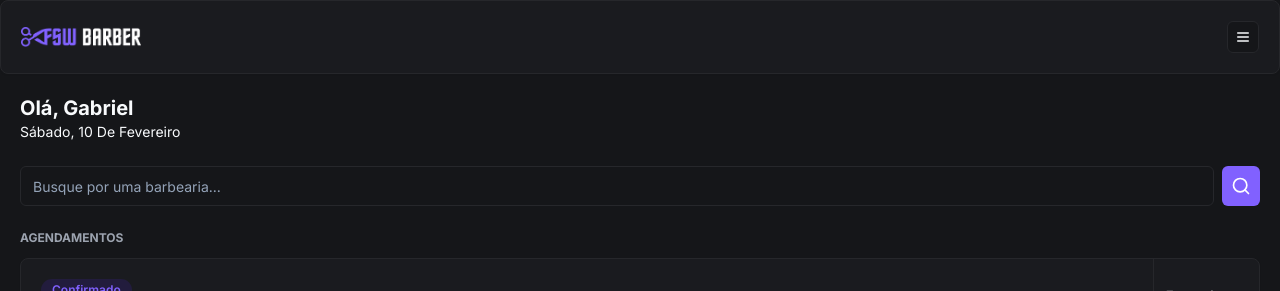
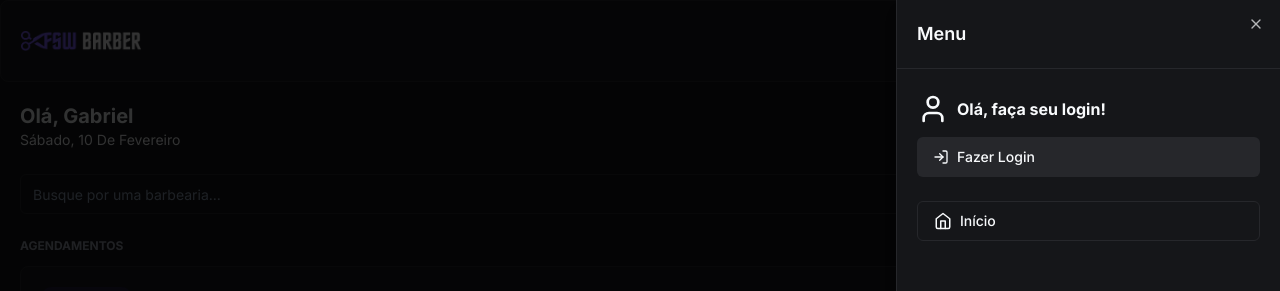
Before and after one commit to gabrielrevolti/barber-original, a Next.js app: page / in a window 1280 px wide. Both pictures are taken after a click on the button 1243 px from the left and 37 px from the top of the page. Shown: the top 291 px of the page. Built offline with nearby package versions, Linux system fonts and the light colour scheme; no server answers; the database is empty.

Commit message:
feat: add sign in and sign out

```diff
--- a/app/_components/header.tsx
+++ b/app/_components/header.tsx
@@ -1,16 +1,85 @@
+"use client"
+
 import Image from "next/image";
 import { Card, CardContent } from "./ui/card";
 import { Button } from "./ui/button";
-import { MenuIcon } from "lucide-react";
+import { CalendarIcon, HomeIcon, LogInIcon, LogOutIcon, MenuIcon, UserIcon } from "lucide-react";
+import { signIn, signOut, useSession } from "next-auth/react";
+import { Sheet, SheetContent, SheetHeader, SheetTitle, SheetTrigger } from "./ui/sheet";
+import { Avatar, AvatarImage } from "./ui/avatar";
+import Link from "next/link";
 
 const Header = () => {
+  const {data, status} = useSession()
+
+  const handleLogoutClick =  () => signOut()
+
+  const handleLoginClick = () => signIn('google')
+
   return (
     <Card>
       <CardContent className="p-5 justify-between items-center flex flex-row">
-        <Image src="/logo.png" alt="FSW Barber" height={22} width={120} />
-        <Button variant="outline" size="icon" className="h-8 w-8">
-          <MenuIcon size={16} />
-        </Button>
+        <Image src="/logo.png" alt="FSW Barber" height={18} width={120} />
+        <Sheet>
+          <SheetTrigger asChild>
+            <Button variant="outline" size="icon">
+              <MenuIcon size={16} />
+            </Button>
+          </SheetTrigger>
+
+          <SheetContent className="p-0">
+            <SheetHeader className="text-left border-b border-solid border-secondary p-5">
+              <SheetTitle>Menu</SheetTitle>
+            </SheetHeader>
+
+            {data?.user ? (
+              <div className="flex justify-between items-center px-5 py-6">
+                <div className="flex items-center gap-3">
+                  <Avatar>
+                    <AvatarImage src={data.user?.image ?? ""}/>
+                  </Avatar>
+
+                  <h2 className="font-bold">{data.user.name}</h2>
+                </div>
+
+                <Button variant="secondary" size="icon">
+                  <LogOutIcon onClick={handleLogoutClick} size={18}/>
+                </Button>
+              </div>
+            ): (
+              <div className="flex flex-col px-5 py-6 gap-3">
+                <div className="flex items-center gap-2">
+                  <UserIcon size={32}/>
+                  <h2 className="font-bold">Olá, faça seu login!</h2>
+                </div>
+                <Button variant="secondary" className="w-full justify-start" onClick={handleLoginClick}>
+                  <LogInIcon className="mr-2" size={16}/>
+                  Fazer Login
+                </Button>
+              </div>
+            )}
+
+            <div className="flex flex-col gap-3 px-5">
+
+                <Button variant="outline" className="justify-start" asChild>
+                <Link href="/">
+                  <HomeIcon size={18} className="mr-2"/>
+                  Início
+                </Link>
+                </Button>
+
+
+              {data?.user && (
+                <Button variant="outline" className="justify-start" asChild>
+                 <Link href="/bookings">
+                   <CalendarIcon size={18} className="mr-2"/>
+                    Agendamentos
+                 </Link>
+               </Button>
+              )}
+            </div>
+          </SheetContent>
+        </Sheet>
       </CardContent>
     </Card>
   );
--- /dev/null
+++ b/app/_components/ui/sheet.tsx
@@ -0,0 +1,140 @@
+"use client"
+
+import * as React from "react"
+import * as SheetPrimitive from "@radix-ui/react-dialog"
+import { cva, type VariantProps } from "class-variance-authority"
+import { X } from "lucide-react"
+
+import { cn } from "@/app/_lib/utils"
+
+const Sheet = SheetPrimitive.Root
+
+const SheetTrigger = SheetPrimitive.Trigger
+
+const SheetClose = SheetPrimitive.Close
+
+const SheetPortal = SheetPrimitive.Portal
+
+const SheetOverlay = React.forwardRef<
+  React.ElementRef<typeof SheetPrimitive.Overlay>,
+  React.ComponentPropsWithoutRef<typeof SheetPrimitive.Overlay>
+>(({ className, ...props }, ref) => (
+  <SheetPrimitive.Overlay
+    className={cn(
+      "fixed inset-0 z-50 bg-black/80  data-[state=open]:animate-in data-[state=closed]:animate-out data-[state=closed]:fade-out-0 data-[state=open]:fade-in-0",
+      className
+    )}
+    {...props}
+    ref={ref}
+  />
+))
+SheetOverlay.displayName = SheetPrimitive.Overlay.displayName
+
+const sheetVariants = cva(
+  "fixed z-50 gap-4 bg-background p-6 shadow-lg transition ease-in-out data-[state=open]:animate-in data-[state=closed]:animate-out data-[state=closed]:duration-300 data-[state=open]:duration-500",
+  {
+    variants: {
+      side: {
+        top: "inset-x-0 top-0 border-b data-[state=closed]:slide-out-to-top data-[state=open]:slide-in-from-top",
+        bottom:
+          "inset-x-0 bottom-0 border-t data-[state=closed]:slide-out-to-bottom data-[state=open]:slide-in-from-bottom",
+        left: "inset-y-0 left-0 h-full w-3/4 border-r data-[state=closed]:slide-out-to-left data-[state=open]:slide-in-from-left sm:max-w-sm",
+        right:
+          "inset-y-0 right-0 h-full w-3/4  border-l data-[state=closed]:slide-out-to-right data-[state=open]:slide-in-from-right sm:max-w-sm",
+      },
+    },
+    defaultVariants: {
+      side: "right",
+    },
+  }
+)
+
+interface SheetContentProps
+  extends React.ComponentPropsWithoutRef<typeof SheetPrimitive.Content>,
+    VariantProps<typeof sheetVariants> {}
+
+const SheetContent = React.forwardRef<
+  React.ElementRef<typeof SheetPrimitive.Content>,
+  SheetContentProps
+>(({ side = "right", className, children, ...props }, ref) => (
+  <SheetPortal>
+    <SheetOverlay />
+    <SheetPrimitive.Content
+      ref={ref}
+      className={cn(sheetVariants({ side }), className)}
+      {...props}
+    >
+      {children}
+      <SheetPrimitive.Close className="absolute right-4 top-4 rounded-sm opacity-70 ring-offset-background transition-opacity hover:opacity-100 focus:outline-none focus:ring-2 focus:ring-ring focus:ring-offset-2 disabled:pointer-events-none data-[state=open]:bg-secondary">
+        <X className="h-4 w-4" />
+        <span className="sr-only">Close</span>
+      </SheetPrimitive.Close>
+    </SheetPrimitive.Content>
+  </SheetPortal>
+))
+SheetContent.displayName = SheetPrimitive.Content.displayName
+
+const SheetHeader = ({
+  className,
+  ...props
+}: React.HTMLAttributes<HTMLDivElement>) => (
+  <div
+    className={cn(
+      "flex flex-col space-y-2 text-center sm:text-left",
+      className
+    )}
+    {...props}
+  />
+)
+SheetHeader.displayName = "SheetHeader"
+
+const SheetFooter = ({
+  className,
+  ...props
+}: React.HTMLAttributes<HTMLDivElement>) => (
+  <div
+    className={cn(
+      "flex flex-col-reverse sm:flex-row sm:justify-end sm:space-x-2",
+      className
+    )}
+    {...props}
+  />
+)
+SheetFooter.displayName = "SheetFooter"
+
+const SheetTitle = React.forwardRef<
+  React.ElementRef<typeof SheetPrimitive.Title>,
+  React.ComponentPropsWithoutRef<typeof SheetPrimitive.Title>
+>(({ className, ...props }, ref) => (
+  <SheetPrimitive.Title
+    ref={ref}
+    className={cn("text-lg font-semibold text-foreground", className)}
+    {...props}
+  />
+))
+SheetTitle.displayName = SheetPrimitive.Title.displayName
+
+const SheetDescription = React.forwardRef<
+  React.ElementRef<typeof SheetPrimitive.Description>,
+  React.ComponentPropsWithoutRef<typeof SheetPrimitive.Description>
+>(({ className, ...props }, ref) => (
+  <SheetPrimitive.Description
+    ref={ref}
+    className={cn("text-sm text-muted-foreground", className)}
+    {...props}
+  />
+))
+SheetDescription.displayName = SheetPrimitive.Description.displayName
+
+export {
+  Sheet,
+  SheetPortal,
+  SheetOverlay,
+  SheetTrigger,
+  SheetClose,
+  SheetContent,
+  SheetHeader,
+  SheetFooter,
+  SheetTitle,
+  SheetDescription,
+}
--- a/package.json
+++ b/package.json
@@ -15,6 +15,7 @@
     "@auth/prisma-adapter": "^1.3.3",
     "@prisma/client": "^5.9.1",
     "@radix-ui/react-avatar": "^1.0.4",
+    "@radix-ui/react-dialog": "^1.0.5",
     "@radix-ui/react-slot": "^1.0.2",
     "class-variance-authority": "^0.7.0",
     "clsx": "^2.1.0",
```
Also changed, not shown: 1 other file (tests, documents, lock files or other folders).
